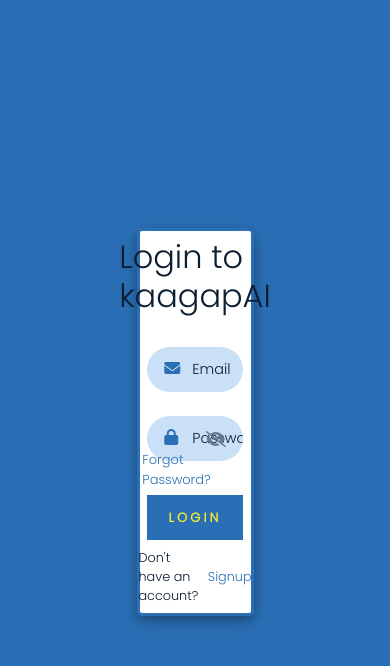
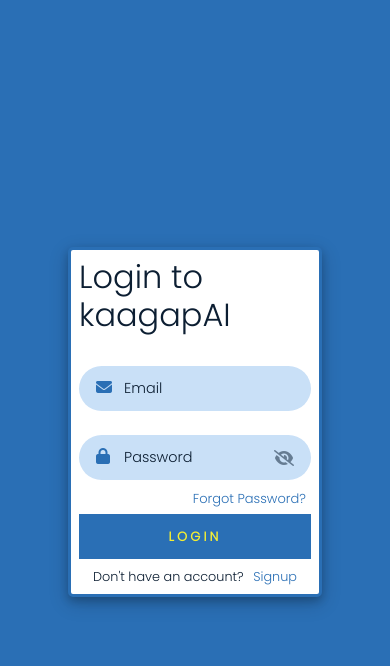
Before and after one commit to xzono0002/co-studify, a PHP site: page /php/login.php in a window 390 px wide. Shown: the top 666 px of the page. Run offline with PHP 8.4, Linux system fonts and the light colour scheme; some libraries are stand-ins or nearby versions.

Commit message:
put media queries for log-in page responsiveness
di ko sure kung tama gawa ko, paki check nalang po : >>>

```diff
--- a/css/login.css
+++ b/css/login.css
@@ -229,3 +229,30 @@ label a:hover{
 .sign a{
     color: #2A6FB5;
 }
+
+
+
+/*MEDIA QUERIES*/
+/*MEDIA QUERIES*/
+/*MEDIA QUERIES*/
+
+
+@media (max-width: 670px) {
+    .login-contents {
+        width: 45%;
+    }
+}
+
+@media (max-width: 450px) {
+    .login-contents {
+        width: 65%;
+    }
+}
+
+@media (max-width: 280px) {
+    .login-contents {
+        width: 100%;
+        height: 100%;
+        padding: 10px;
+    }
+}
```
